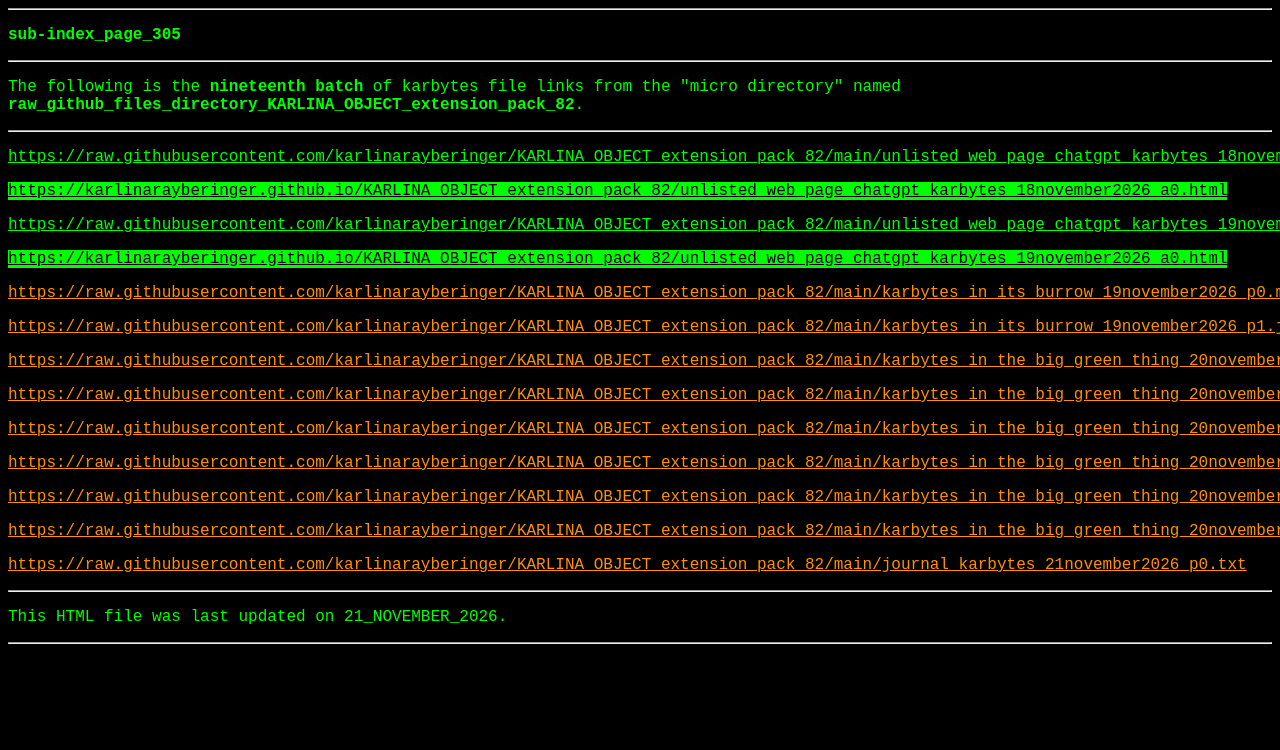
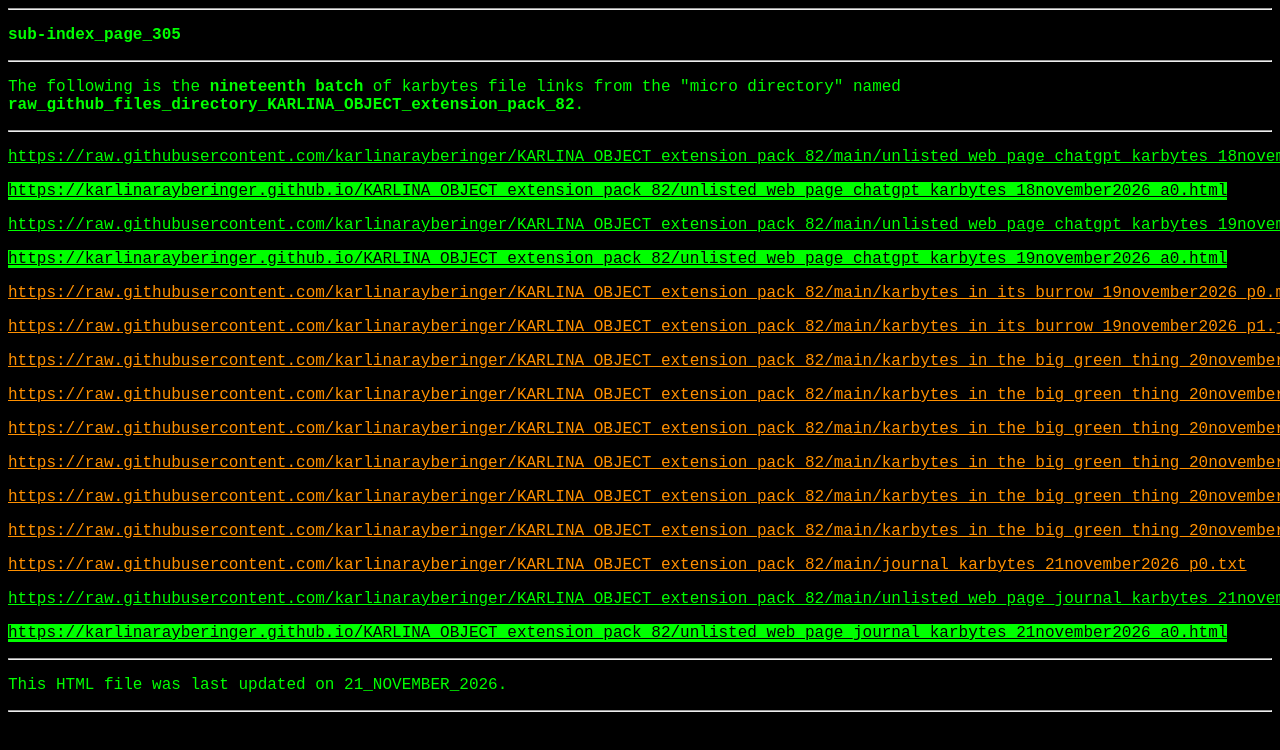
Before and after one commit to karbytessupporter/karbytes_wayback_machine_saves_precision_batches_extension_1, a plain HTML site: page sub-index_page_305.html in a window 1280 px wide. Shown: the top 750 px of the page. Drawn offline with Linux system fonts and the light colour scheme.

Commit message:
Update sub-index_page_305.html

```diff
--- a/sub-index_page_305.html
+++ b/sub-index_page_305.html
@@ -40,6 +40,8 @@
 <p><a style="background: #000000;color: #ff9000" href="https://raw.githubusercontent.com/karlinarayberinger/KARLINA_OBJECT_extension_pack_82/main/karbytes_in_the_big_green_thing_20november2026_p4.jpg" target="_blank" rel="noopener">https://raw.githubusercontent.com/karlinarayberinger/KARLINA_OBJECT_extension_pack_82/main/karbytes_in_the_big_green_thing_20november2026_p4.jpg</a></p>
 <p><a style="background: #000000;color: #ff9000" href="https://raw.githubusercontent.com/karlinarayberinger/KARLINA_OBJECT_extension_pack_82/main/karbytes_in_the_big_green_thing_20november2026_p5.jpg" target="_blank" rel="noopener">https://raw.githubusercontent.com/karlinarayberinger/KARLINA_OBJECT_extension_pack_82/main/karbytes_in_the_big_green_thing_20november2026_p5.jpg</a></p>
 <p><a style="background: #000000;color: #ff9000" href="https://raw.githubusercontent.com/karlinarayberinger/KARLINA_OBJECT_extension_pack_82/main/journal_karbytes_21november2026_p0.txt" target="_blank" rel="noopener">https://raw.githubusercontent.com/karlinarayberinger/KARLINA_OBJECT_extension_pack_82/main/journal_karbytes_21november2026_p0.txt</a></p>
+<p><a style="background: #000000;color: #00ff00" href="https://raw.githubusercontent.com/karlinarayberinger/KARLINA_OBJECT_extension_pack_82/main/unlisted_web_page_journal_karbytes_21november2026_a0.html" target="_blank" rel="noopener">https://raw.githubusercontent.com/karlinarayberinger/KARLINA_OBJECT_extension_pack_82/main/unlisted_web_page_journal_karbytes_21november2026_a0.html</a></p>
+<p><a style="background: #00ff00;color: #000000" href="https://karlinarayberinger.github.io/KARLINA_OBJECT_extension_pack_82/unlisted_web_page_journal_karbytes_21november2026_a0.html" target="_blank" rel="noopener">https://karlinarayberinger.github.io/KARLINA_OBJECT_extension_pack_82/unlisted_web_page_journal_karbytes_21november2026_a0.html</a></p>
 
 <hr>
 
```
